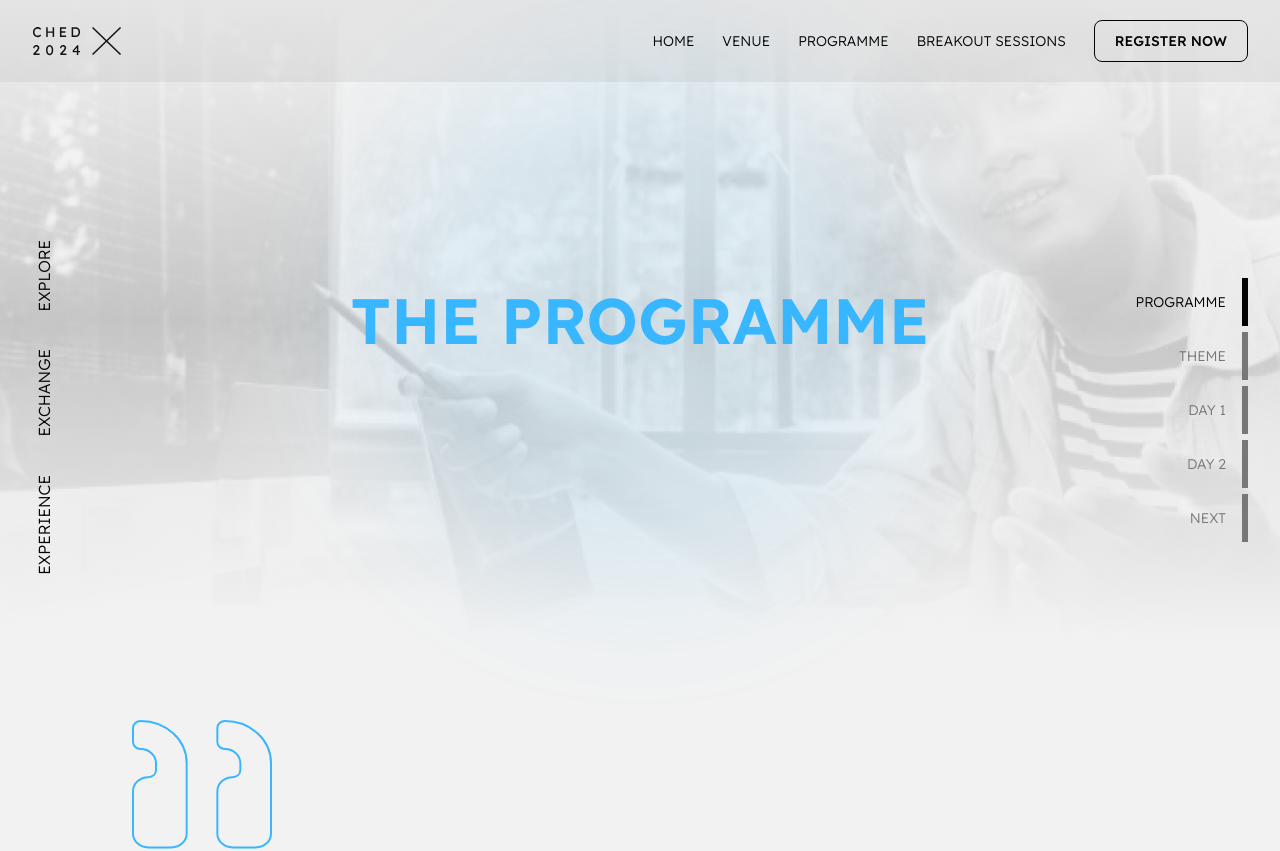
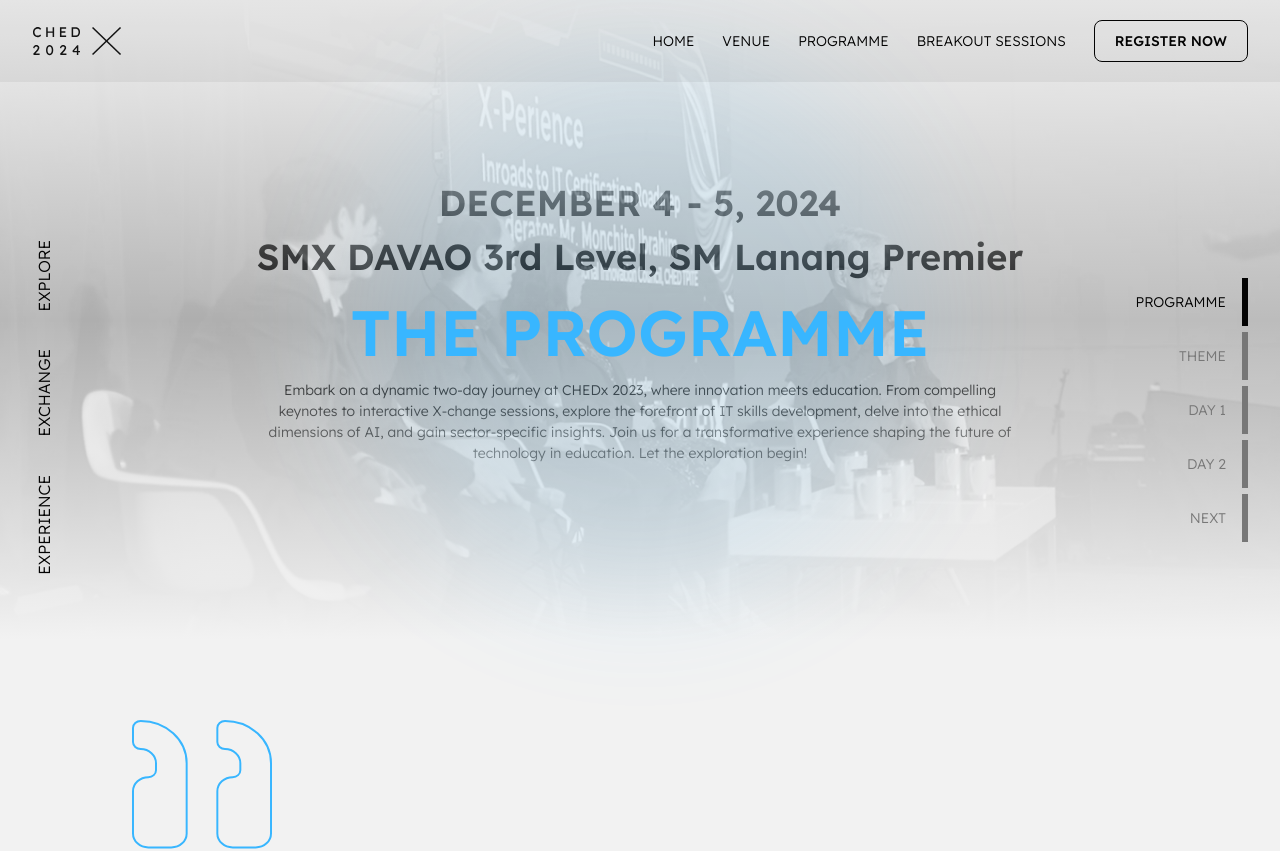
Before and after one commit to Samshh/CHEDx-Website, a React (Vite) app: page /programme in a window 1280 px wide. Shown: the top 851 px of the page. Built offline with nearby package versions, Linux system fonts and the light colour scheme.

Commit message:
changed programme page hero image

```diff
--- a/src/pages/programme/index.tsx
+++ b/src/pages/programme/index.tsx
@@ -2,7 +2,7 @@ import { ReactNode } from "react";
 import quoteOpen from "/quote_open.svg";
 import quoteClose from "/quote_close.svg";
 import Button from "@/components/ui/button";
-import HeroBG from "/CHEDx_Hero.png";
+import HeroBG from "/Programme_Hero.png";
 import CurvedUnderline from "/underlines/programme_underline.svg";
 
 interface ContainerProps {
@@ -127,11 +127,19 @@ export default function Programme() {
   return (
     <>
       <section>
-        <div className="relative bg-hero-bg bg-cover w-screen min-h-[80vh] flex items-center justify-center">
+        <div className="relative bg-hero-bg bg-cover w-screen min-h-[80vh] flex items-center justify-center flex-col text-center">
           <img src={HeroBG} alt="herobg" className="absolute w-screen h-full object-cover" />
           <div className="absolute inset-0 bg-center-transparent"></div>
           <div className="h-full w-full max-w-[568px] max-h-[568px] rounded-full absolute bg-blue opacity-10 blur-3xl" />
+          <h2>DECEMBER 4 - 5, 2024</h2>
+          <h2>SMX DAVAO 3rd Level, SM Lanang Premier</h2>
           <h1 className="text-blue text-center relative z-10">THE PROGRAMME</h1>
+          <p className="max-w-3xl text-center">
+            Embark on a dynamic two-day journey at CHEDx 2023, where innovation meets education. From compelling
+            keynotes to interactive X-change sessions, explore the forefront of IT skills development, delve into the
+            ethical dimensions of AI, and gain sector-specific insights. Join us for a transformative experience shaping
+            the future of technology in education. Let the exploration begin!{" "}
+          </p>
         </div>
         <Container>
           <div className="w-full">
```
Also changed, not shown: public/Programme_Hero.png (added).
